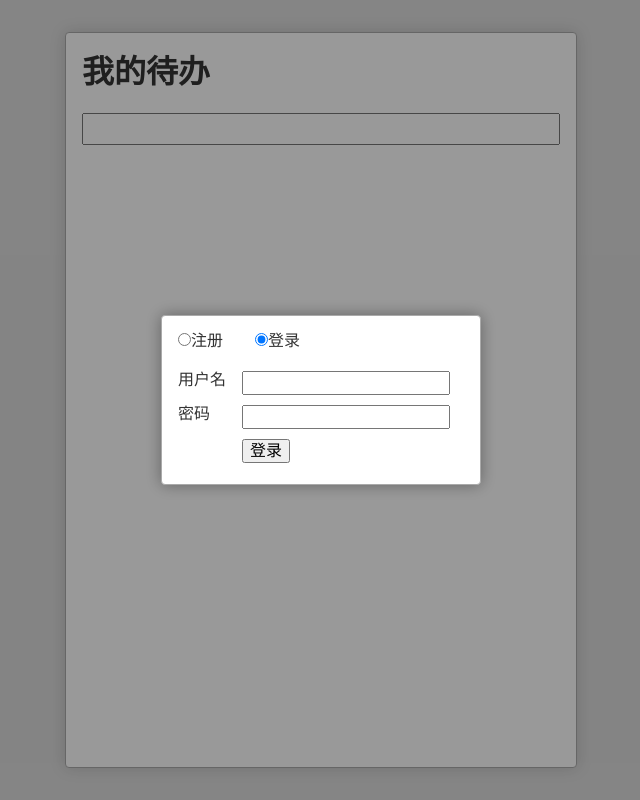
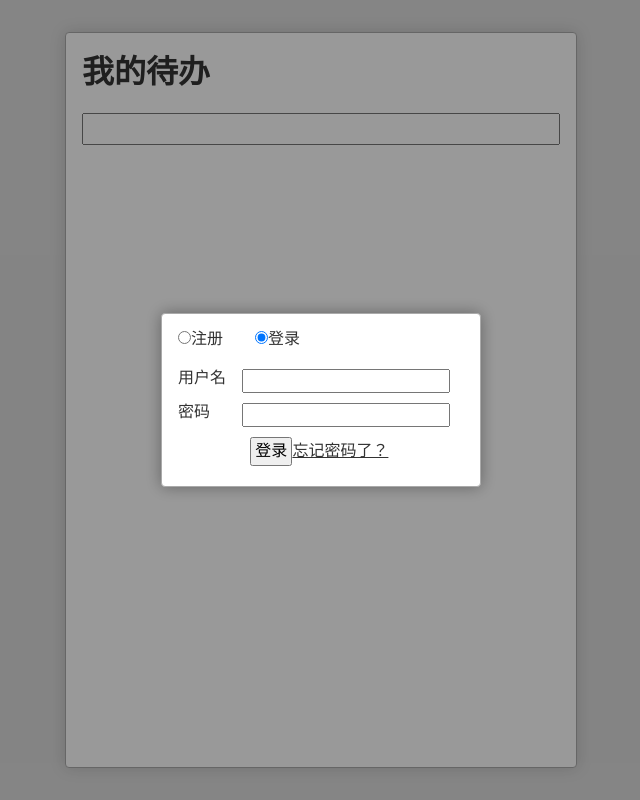
Before and after one commit to resatrt/react-project-1, a React (Create React App) app: page / in a window 1280 px wide. Both pictures are taken after a click on the label "登录". Shown: the whole page, without its empty margins (319-959 px from the left). Built offline with nearby package versions, Linux system fonts and the light colour scheme; what leancloud-storage would draw is missing.

Commit message:
添加'忘记密码了'按钮

```diff
--- a/src/UserDialog.css
+++ b/src/UserDialog.css
@@ -42,4 +42,13 @@
 }
 .UserDialog form>.row.action {
     padding-left: 4em;
+    display: flex;
+   align-items: center;
 }
+.UserDialog form> .row.action button{
+    margin-left: .5em;
+}
+.UserDialog button{
+    font: inherit;
+    padding: .2em;
+}
--- a/src/UserDialog.js
+++ b/src/UserDialog.js
@@ -1,6 +1,8 @@
 import React from 'react'
 import './UserDialog.css'
 import { signUp, signIn } from './leancloud'
+
+
 
 export default class UserDialog extends React.Component {
     constructor(props) {
@@ -80,6 +82,7 @@ export default class UserDialog extends React.Component {
             </form>
         )
         let signInForm = (
+
             <form className='signIn' onSubmit={this.signIn.bind(this)}>
                 <div className='row'>
                     <label>用户名</label>
@@ -93,6 +96,7 @@ export default class UserDialog extends React.Component {
                 </div>
                 <div className='row action'>
                     <button type='submit'>登录</button>
+                    <a href="javascript:;">忘记密码了？</a>
                 </div>
             </form>
         )
```
Also changed, not shown: 12 other files (tests, documents, lock files or other folders).
